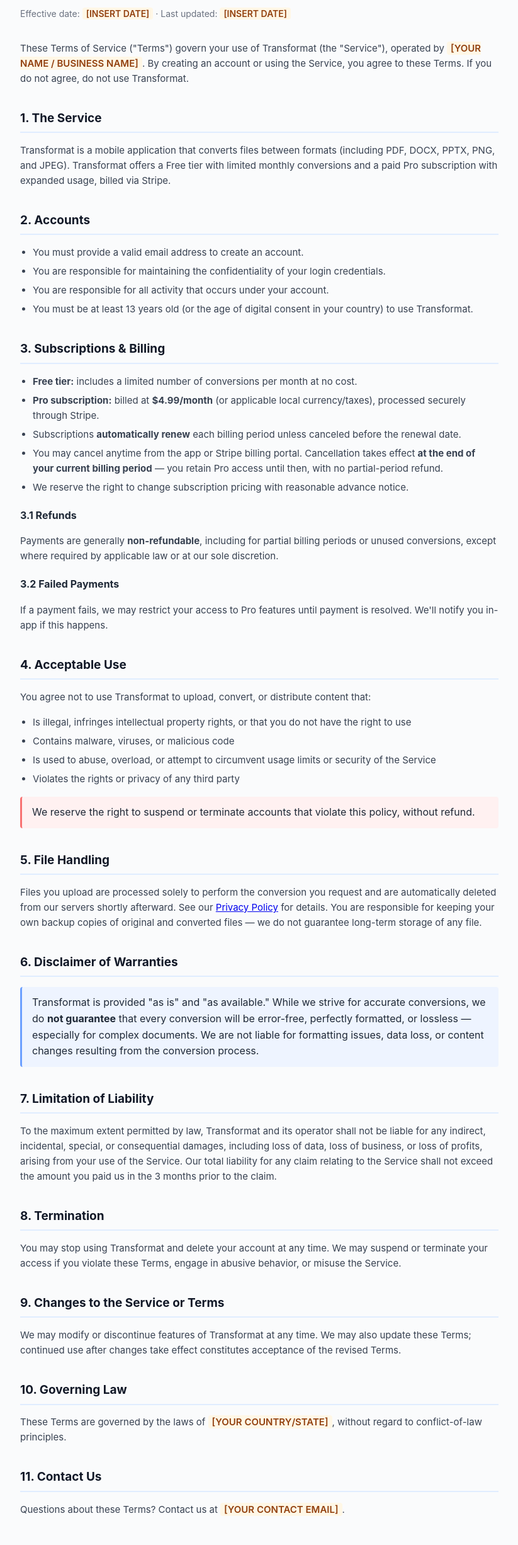
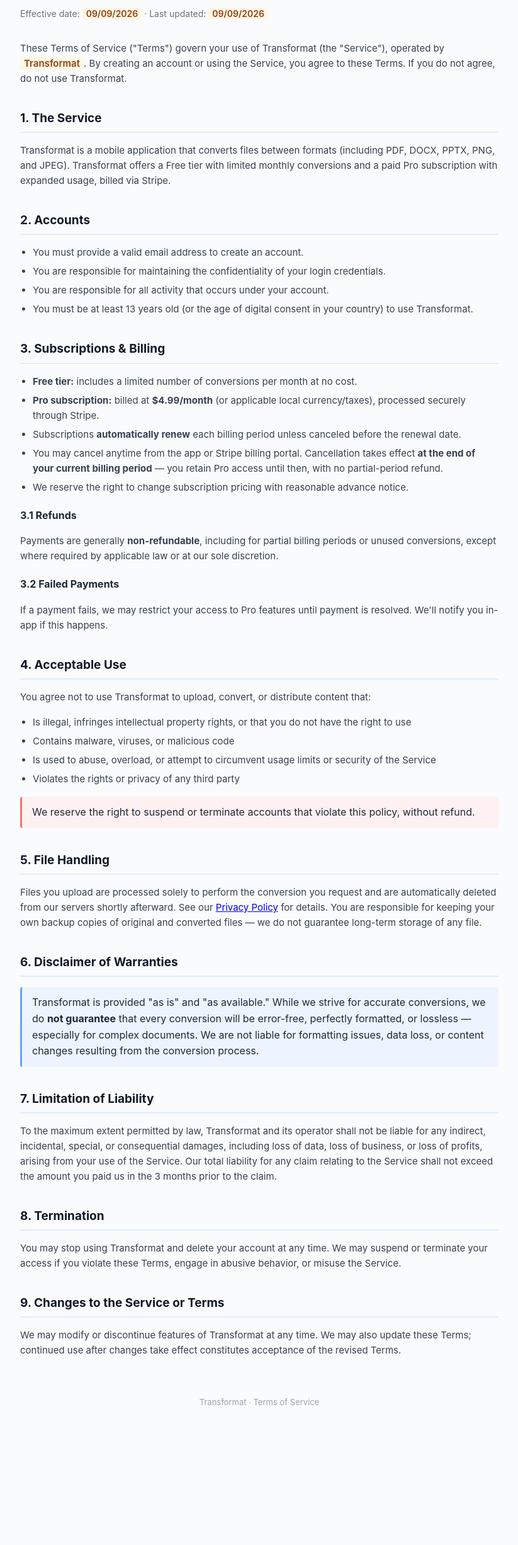
Before and after one commit to Amina151004/Transformat-backend, a website: page public/terms-of-service.html in a window 1280 px wide. Shown: the part 107-2560 px from the top of the page at 63% size, without its empty margins (228-1051 px from the left). After the commit the page ends 2424 px from the top, so only its background shows below. Drawn offline with Linux system fonts and the light colour scheme.

Commit message:
add privacy policy and terms

```diff
--- a/public/terms-of-service.html
+++ b/public/terms-of-service.html
@@ -30,9 +30,9 @@
 <body>
 
 <h1>Terms of Service</h1>
-<p class="updated">Effective date: <span class="placeholder">[INSERT DATE]</span> · Last updated: <span class="placeholder">[INSERT DATE]</span></p>
+<p class="updated">Effective date: <span class="placeholder">09/09/2026</span> · Last updated: <span class="placeholder">09/09/2026</span></p>
 
-<p>These Terms of Service ("Terms") govern your use of Transformat (the "Service"), operated by <span class="placeholder">[YOUR NAME / BUSINESS NAME]</span>. By creating an account or using the Service, you agree to these Terms. If you do not agree, do not use Transformat.</p>
+<p>These Terms of Service ("Terms") govern your use of Transformat (the "Service"), operated by <span class="placeholder">Transformat</span>. By creating an account or using the Service, you agree to these Terms. If you do not agree, do not use Transformat.</p>
 
 <h2>1. The Service</h2>
 <p>Transformat is a mobile application that converts files between formats (including PDF, DOCX, PPTX, PNG, and JPEG). Transformat offers a Free tier with limited monthly conversions and a paid Pro subscription with expanded usage, billed via Stripe.</p>
@@ -89,12 +89,6 @@
 <h2>9. Changes to the Service or Terms</h2>
 <p>We may modify or discontinue features of Transformat at any time. We may also update these Terms; continued use after changes take effect constitutes acceptance of the revised Terms.</p>
 
-<h2>10. Governing Law</h2>
-<p>These Terms are governed by the laws of <span class="placeholder">[YOUR COUNTRY/STATE]</span>, without regard to conflict-of-law principles.</p>
-
-<h2>11. Contact Us</h2>
-<p>Questions about these Terms? Contact us at <span class="placeholder">[YOUR CONTACT EMAIL]</span>.</p>
-
 <footer>Transformat · Terms of Service</footer>
 
 </body>
```
Also changed, not shown: public/privacy-policy.html (+4 -4 lines).
